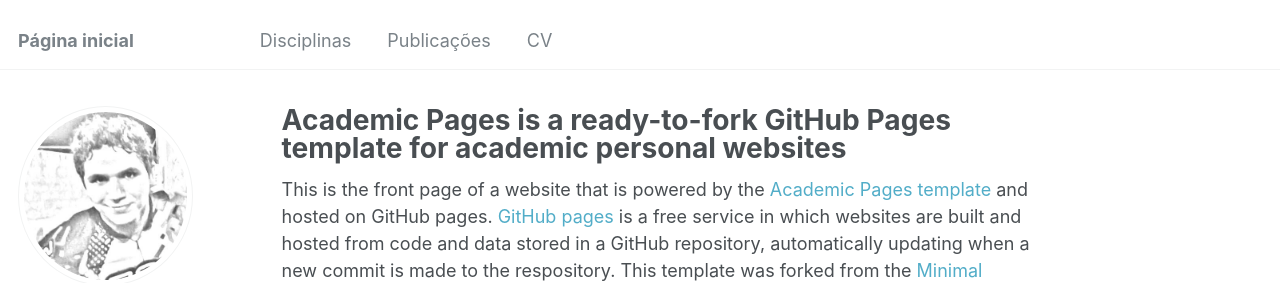
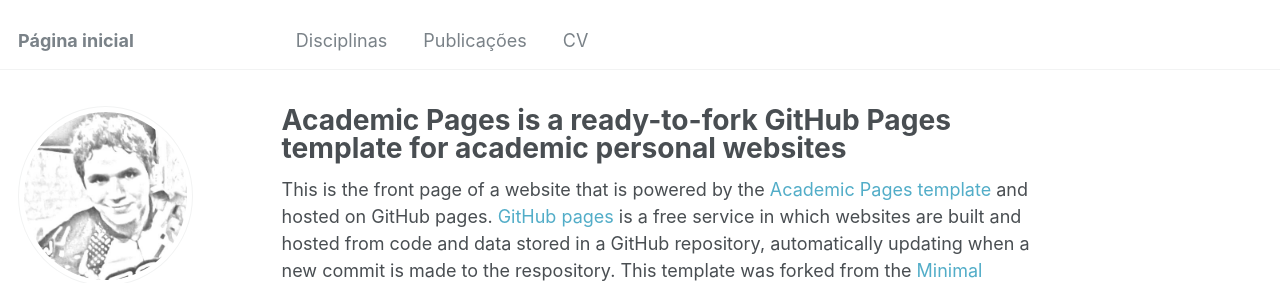
Before and after one commit to antmelo/antmelo.github.io, a Jekyll site: the page built from _pages/about.md, in a window 1280 px wide. Shown: the top 283 px of the page. Built offline with Jekyll 4.4.1, drawn with Linux system fonts in a browser that asks for light colours; some web fonts are replaced.

Commit message:
Update _masthead.scss

```diff
--- a/_sass/_masthead.scss
+++ b/_sass/_masthead.scss
@@ -52,7 +52,7 @@
   white-space: nowrap;
 
   &--lg {
-    padding-right: 5em;
+    padding-right: 7em;
     font-weight: 700;
   }
 }
```
